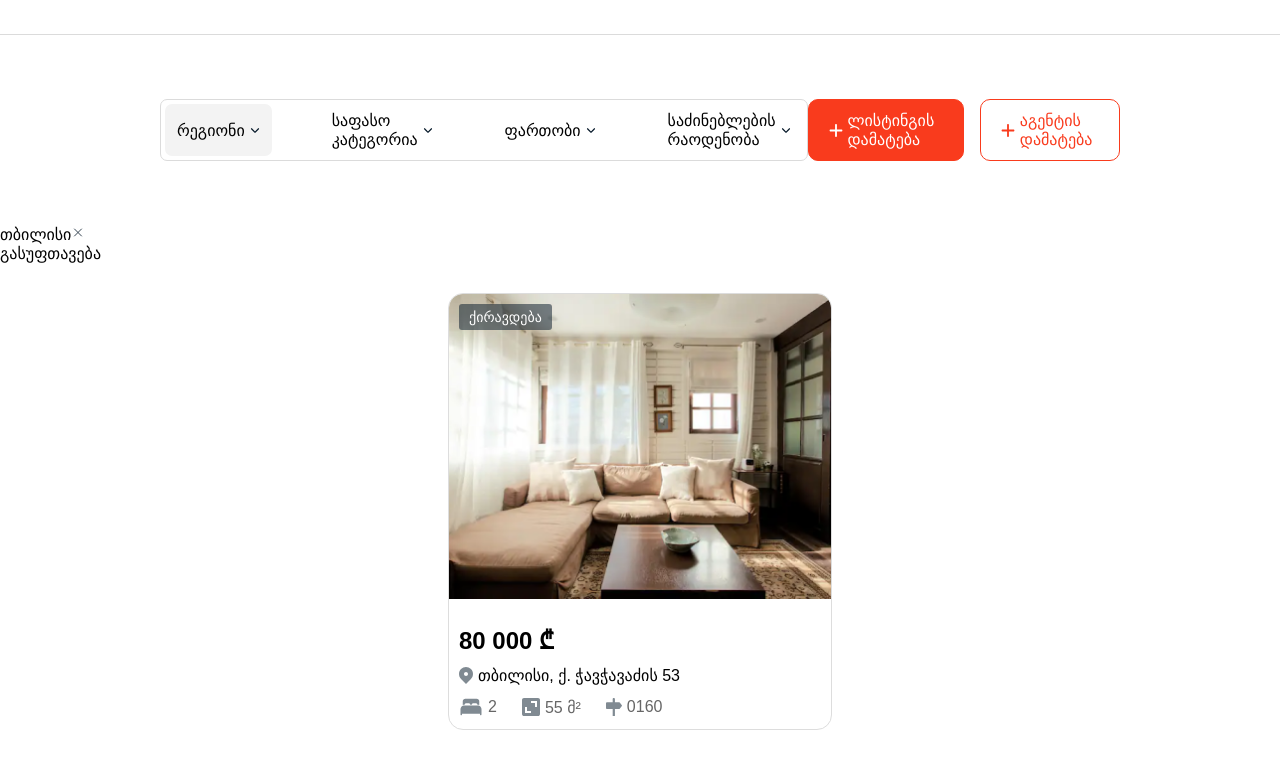
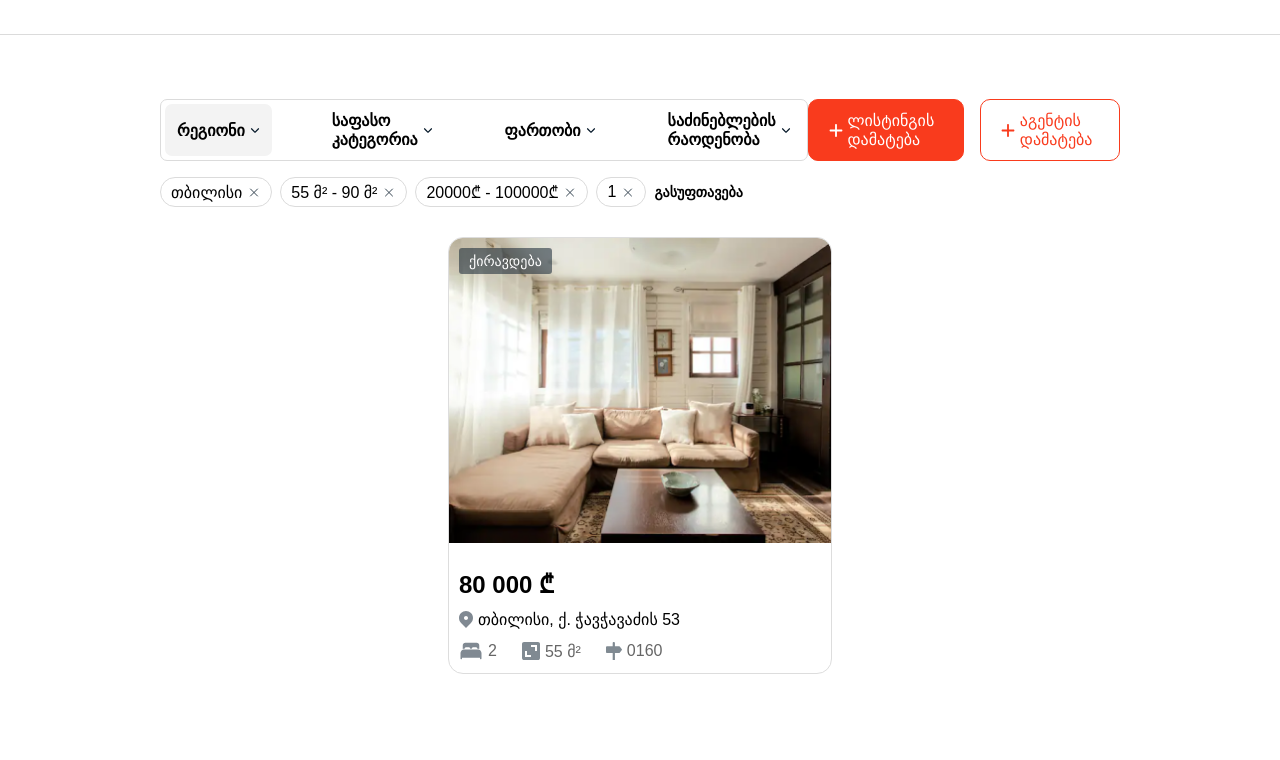
Before and after one commit to lobzhanidzee/bootcamp-redberry, a website: page index.html in a window 1280 px wide. Shown: the part 65-825 px from the top of the page. After the commit the page ends 800 px from the top, so only its background shows below. Drawn offline with Linux system fonts and the light colour scheme; a small style sheet from the web is missing.

Commit message:
filter properties

```diff
--- a/index.html
+++ b/index.html
@@ -26,7 +26,10 @@
         </div>
       </nav>
       <section class="filter__container">
-        <div class="filter__container--item"><span>თბილისი</span><img src="/src/img/icons/x-icon.svg" alt="remove icon"></div>
+        <div class="filter__container--item text-icon "><span>თბილისი</span><img src="/src/img/icons/x-icon.svg" alt="remove icon"></div>
+        <div class="filter__container--item text-icon "><span>55 მ² - 90 მ²</span><img src="/src/img/icons/x-icon.svg" alt="remove icon"></div>
+        <div class="filter__container--item text-icon "><span>20000₾ - 100000₾</span><img src="/src/img/icons/x-icon.svg" alt="remove icon"></div>
+        <div class="filter__container--item text-icon "><span>1</span><img src="/src/img/icons/x-icon.svg" alt="remove icon"></div>
         <div class="filter__container--btn"><span>გასუფთავება</span></div>
       </section>
       <main>
--- a/src/css/style.css
+++ b/src/css/style.css
@@ -20,7 +20,7 @@ header {
 nav {
   display: flex;
   justify-content: space-between;
-  padding: 4rem 10rem;
+  padding: 4rem 10rem 1rem 10rem;
   align-items: center;
 }
 .nav__filter {
@@ -34,6 +34,7 @@ nav {
 .nav__filter--item {
   border-radius: 7px;
   padding: 7px 12px;
+  font-weight: bold;
   cursor: pointer;
 }
 .active-filter {
@@ -58,6 +59,28 @@ nav {
 
 .nav__btn--agent {
   color: #f93b1d;
+  cursor: pointer;
+}
+
+.filter__container {
+  display: flex;
+  gap: 0.5rem;
+  padding: 0 10rem;
+}
+
+.filter__container--item {
+  padding: 3px 10px;
+  border: 1px solid #dbdbdb;
+  border-radius: 20px;
+}
+.filter__container--item img {
+  cursor: pointer;
+}
+.filter__container--btn {
+  display: flex;
+  align-items: center;
+  font-size: 14px;
+  font-weight: bold;
   cursor: pointer;
 }
 
```
